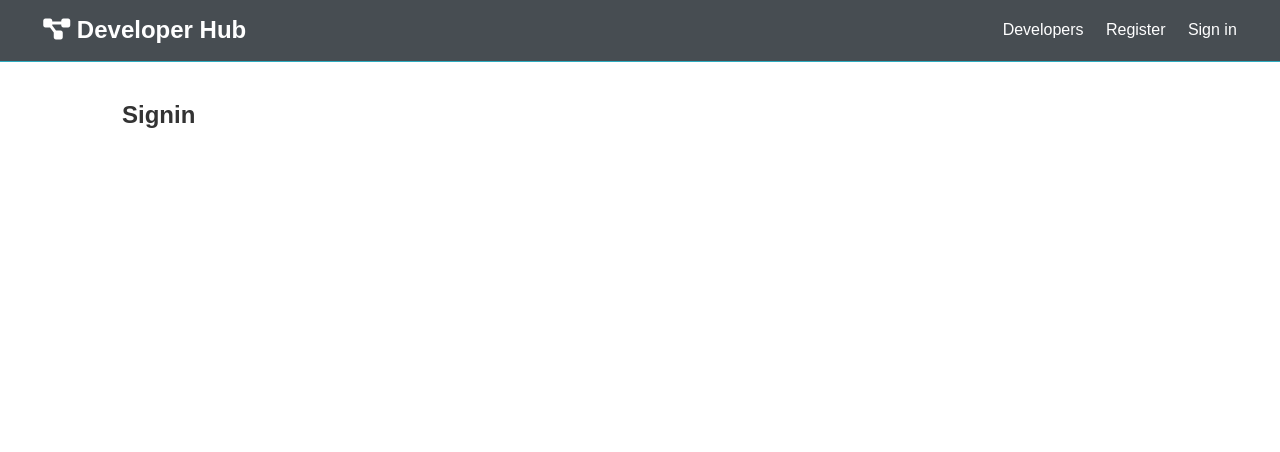
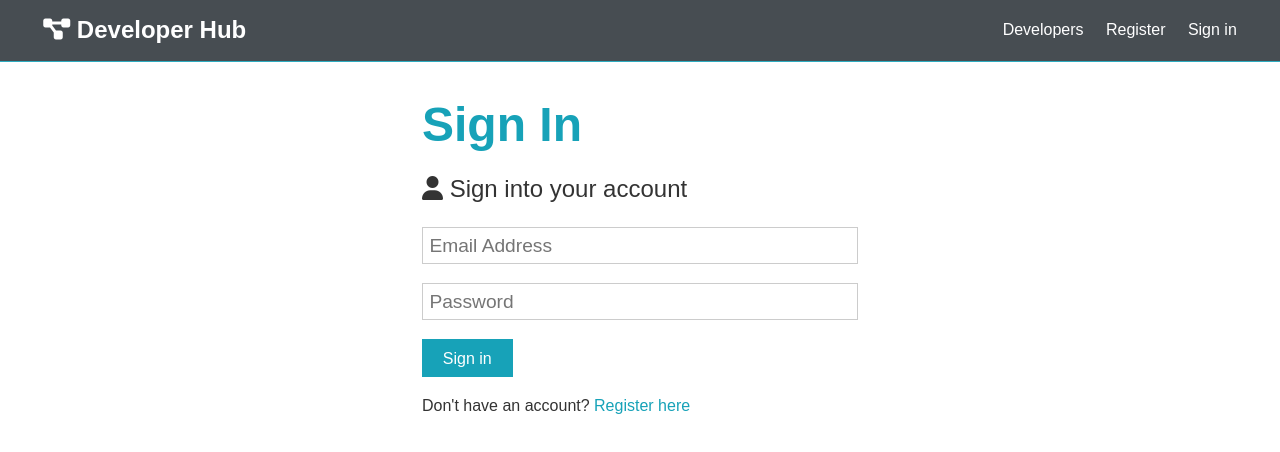
Before and after one commit to DebPaine/TechConnect, a React (Create React App) app in the folder frontend/: page /signin in a window 1280 px wide. Shown: the top 452 px of the page. Built offline with nearby package versions, Linux system fonts and the light colour scheme; the HTML template or start-up script is replaced by a standard one.

Commit message:
added redux store

```diff
--- a/frontend/public/index.html
+++ b/frontend/public/index.html
@@ -16,7 +16,8 @@
   </head>
   <body>
     <noscript>You need to enable JavaScript to run this app.</noscript>
-    <div id="root"></div>
+    <div id="root">
 
+    </div>
   </body>
 </html>
--- a/frontend/src/App.css
+++ b/frontend/src/App.css
@@ -36,7 +36,7 @@
 
 /* Utilities */
 .container {
-	max-width: 1100px;
+	max-width: 500px;
 	margin: auto;
 	overflow: hidden;
 	padding: 0 2rem;
--- a/frontend/src/App.js
+++ b/frontend/src/App.js
@@ -4,9 +4,12 @@
 import Register from './Components/auth/Register';
 import Signin from './Components/auth/Signin';
 import { BrowserRouter as Router, Route, Switch } from 'react-router-dom';
+import { Provider } from 'react-redux';
+import store from './store';
 import './App.css';
 
 const App = () => (
+	<Provider store={store}>
 		<Router>
 			<Fragment>
 				<Navbar />
@@ -19,6 +22,7 @@
 				</section>
 			</Fragment>
 		</Router>
+	</Provider>
 );
 
 export default App;
--- a/frontend/src/Components/auth/Register.js
+++ b/frontend/src/Components/auth/Register.js
@@ -1,4 +1,5 @@
 import React, { Fragment, useState } from 'react';
+import { Link } from 'react-router-dom';
 import axios from 'axios';
 
 export const Register = () => {
@@ -14,7 +15,6 @@
 	const onChange = (e) => {
 		// [e.target.name]: e.target.value overwrites old value in ...formdata
 		// useState() replaces old state instead of merging like this.setState()
-		console.log(formData);
 		setFormData({ ...formData, [e.target.name]: e.target.value });
 	};
 
@@ -23,11 +23,12 @@
 		if (password !== password2) {
 			alert("Password don't match!!");
 		} else {
+			console.log('Success');
 		}
 	};
 	return (
 		<Fragment>
-			<h1 className='large text-primary'>Sign Up</h1>
+			<h1 className='large text-primary'>Register</h1>
 			<p className='lead'>
 				<i className='fas fa-user' /> Create Your Account
 			</p>
@@ -37,16 +38,14 @@
 				</div>
 				<div className='form-group'>
 					<input type='email' placeholder='Email Address' name='email' value={email} onChange={onChange} />
-					<small className='form-text'>
-						This site uses Gravatar so if you want a profile image, use a Gravatar email
-					</small>
+					<small className='form-text'>Use your Gravatar email to display profile image</small>
 				</div>
 				<div className='form-group'>
 					<input
 						type='password'
 						placeholder='Password'
 						name='password'
-						minLength='6'
+						minLength='5'
 						value={password}
 						onChange={onChange}
 					/>
@@ -56,7 +55,7 @@
 						type='password'
 						placeholder='Confirm Password'
 						name='password2'
-						minLength='6'
+						minLength='5'
 						value={password2}
 						onChange={onChange}
 					/>
@@ -64,7 +63,7 @@
 				<input type='submit' className='btn btn-primary' value='Register' />
 			</form>
 			<p className='my-1'>
-				Already have an account? <a href='login.html'>Sign In</a>
+				Already have an account? <Link to='/signin'>Sign In</Link>
 			</p>
 		</Fragment>
 	);
--- a/frontend/src/Components/auth/Signin.js
+++ b/frontend/src/Components/auth/Signin.js
@@ -1,10 +1,49 @@
-import React from 'react';
+import React, { Fragment, useState } from 'react';
+import { Link } from 'react-router-dom';
+import axios from 'axios';
 
 export const Signin = () => {
+	// formData = this.state, setFromData() = this.setState()
+	const [ formData, setFormData ] = useState({
+		email: '',
+		password: ''
+	});
+	const { email, password } = formData;
+
+	const onChange = (e) => {
+		setFormData({ ...formData, [e.target.name]: e.target.value });
+	};
+
+	const onSubmit = async (e) => {
+		e.preventDefault();
+		console.log('Success');
+	};
 	return (
-		<div>
-			<h1>Signin</h1>
-		</div>
+		<Fragment>
+			<h1 className='large text-primary'>Sign In</h1>
+			<p className='lead'>
+				<i className='fas fa-user' /> Sign into your account
+			</p>
+			<form className='form' onSubmit={onSubmit}>
+				<div className='form-group'>
+					<input type='email' placeholder='Email Address' name='email' value={email} onChange={onChange} />
+				</div>
+				<div className='form-group'>
+					<input
+						type='password'
+						placeholder='Password'
+						name='password'
+						minLength='5'
+						value={password}
+						onChange={onChange}
+					/>
+				</div>
+				<input type='submit' className='btn btn-primary' value='Sign in' />
+			</form>
+			<p className='my-1'>
+				Don't have an account? <Link to='/register'>Register here</Link>
+			</p>
+		</Fragment>
 	);
 };
 
--- /dev/null
+++ b/frontend/src/reducers/index.js
@@ -0,0 +1,3 @@
+import { combineReducers } from 'redux';
+
+export default combineReducers({});
--- /dev/null
+++ b/frontend/src/store.js
@@ -0,0 +1,11 @@
+import { createStore, applyMiddleware } from 'redux';
+import { composeWithDevTools } from 'redux-devtools-extension';
+import thunk from 'redux-thunk';
+import rootReducer from './reducers';
+
+const initialState = {};
+const middleware = [ thunk ];
+
+const store = createStore(rootReducer, initialState, composeWithDevTools(applyMiddleware(...middleware)));
+
+export default store;
```
Also changed, not shown: frontend/package.json (+2 -10 lines), 2 other files (tests, documents, lock files or other folders). Lines whose indentation alone changed are shown as unchanged.
